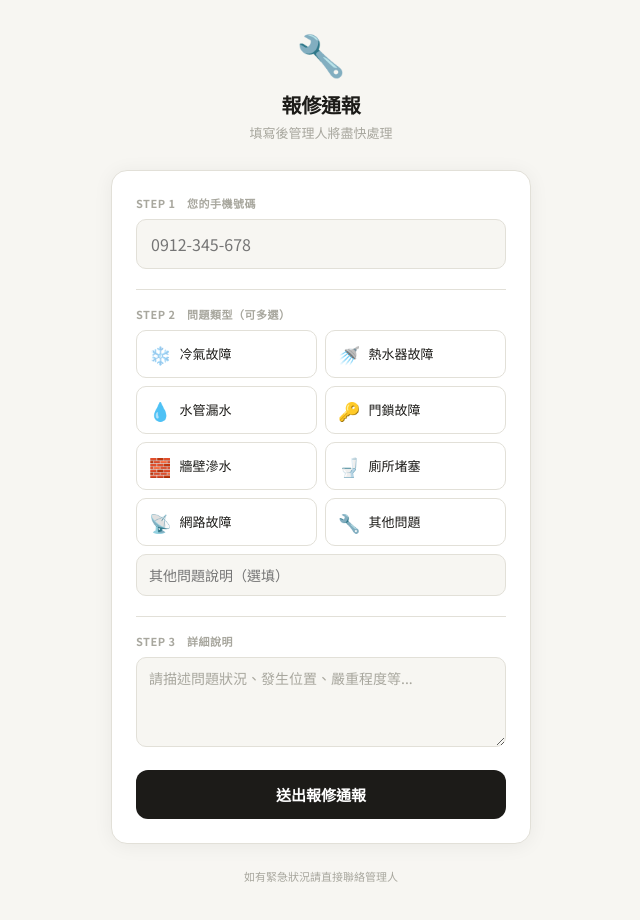
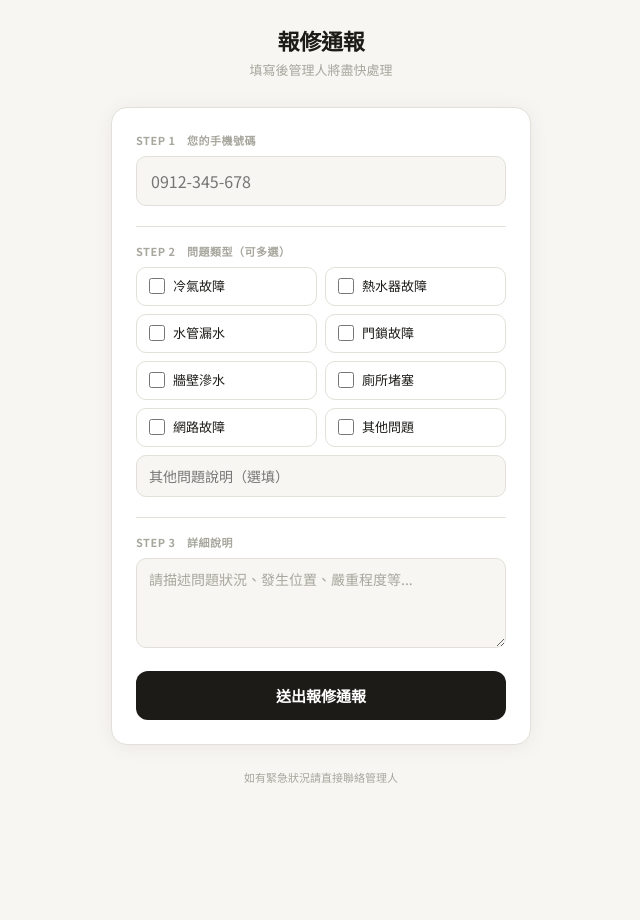
Before and after one commit to melo008/testbestmanagemant, a plain HTML site: page repair.html in a window 1280 px wide. Shown: the whole page, without its empty margins (319-959 px from the left). After the commit the page ends 833 px from the top, so only its background shows below. Drawn offline with nearby package versions, Linux system fonts and the light colour scheme.

Commit message:
Add files via upload

```diff
--- a/repair.html
+++ b/repair.html
@@ -21,8 +21,7 @@ body{
 
 /* Header */
 .logo{text-align:center;margin-bottom:1.75rem;}
-.logo-icon{font-size:40px;margin-bottom:8px;}
-.logo h1{font-size:20px;font-weight:700;letter-spacing:-.3px;color:#1C1B18;}
+.logo h1{font-size:22px;font-weight:700;letter-spacing:-.3px;color:#1C1B18;}
 .logo p{font-size:13px;color:#A8A79E;margin-top:4px;}
 
 /* Card */
@@ -46,9 +45,14 @@ body{
   background:#fff;transition:all .12s;
   user-select:none;
 }
-.repair-opt input[type=checkbox]{display:none;}
+.repair-opt input[type=checkbox]{
+  width:16px;height:16px;
+  accent-color:#378ADD;
+  flex-shrink:0;cursor:pointer;
+  pointer-events:none;
+}
 .repair-opt.checked{background:#EAF1FB;border-color:#378ADD;color:#185FA5;font-weight:500;}
-.repair-opt .opt-icon{font-size:18px;flex-shrink:0;}
+.repair-opt.checked input[type=checkbox]{accent-color:#378ADD;}
 .repair-opt .opt-label{flex:1;line-height:1.3;}
 
 /* Custom input */
@@ -103,7 +107,6 @@ body{
 <body>
 
 <div class="logo">
-  <div class="logo-icon">🔧</div>
   <h1>報修通報</h1>
   <p>填寫後管理人將盡快處理</p>
 </div>
@@ -127,28 +130,28 @@ body{
     <div class="step-label">Step 2　問題類型（可多選）</div>
     <div class="repair-grid" id="repair-grid">
       <div class="repair-opt" data-val="冷氣故障" onclick="toggleOpt(this)">
-        <span class="opt-icon">❄️</span><span class="opt-label">冷氣故障</span>
+        <input type="checkbox" class="opt-cb"><span class="opt-label">冷氣故障</span>
       </div>
       <div class="repair-opt" data-val="熱水器故障" onclick="toggleOpt(this)">
-        <span class="opt-icon">🚿</span><span class="opt-label">熱水器故障</span>
+        <input type="checkbox" class="opt-cb"><span class="opt-label">熱水器故障</span>
       </div>
       <div class="repair-opt" data-val="水管漏水" onclick="toggleOpt(this)">
-        <span class="opt-icon">💧</span><span class="opt-label">水管漏水</span>
+        <input type="checkbox" class="opt-cb"><span class="opt-label">水管漏水</span>
       </div>
       <div class="repair-opt" data-val="門鎖故障" onclick="toggleOpt(this)">
-        <span class="opt-icon">🔑</span><span class="opt-label">門鎖故障</span>
+        <input type="checkbox" class="opt-cb"><span class="opt-label">門鎖故障</span>
       </div>
       <div class="repair-opt" data-val="牆壁滲水" onclick="toggleOpt(this)">
-        <span class="opt-icon">🧱</span><span class="opt-label">牆壁滲水</span>
+        <input type="checkbox" class="opt-cb"><span class="opt-label">牆壁滲水</span>
       </div>
       <div class="repair-opt" data-val="廁所堵塞" onclick="toggleOpt(this)">
-        <span class="opt-icon">🚽</span><span class="opt-label">廁所堵塞</span>
+        <input type="checkbox" class="opt-cb"><span class="opt-label">廁所堵塞</span>
       </div>
       <div class="repair-opt" data-val="網路故障" onclick="toggleOpt(this)">
-        <span class="opt-icon">📡</span><span class="opt-label">網路故障</span>
+        <input type="checkbox" class="opt-cb"><span class="opt-label">網路故障</span>
       </div>
       <div class="repair-opt" data-val="其他" onclick="toggleOpt(this)">
-        <span class="opt-icon">🔧</span><span class="opt-label">其他問題</span>
+        <input type="checkbox" class="opt-cb"><span class="opt-label">其他問題</span>
       </div>
     </div>
     <div style="margin-top:8px;">
@@ -204,6 +207,8 @@ let lineProfile = null;
 // ── 選項切換 ──
 function toggleOpt(el){
   el.classList.toggle('checked');
+  const cb = el.querySelector('input[type=checkbox]');
+  if(cb) cb.checked = el.classList.contains('checked');
 }
 
 function getSelectedTypes(){
```
